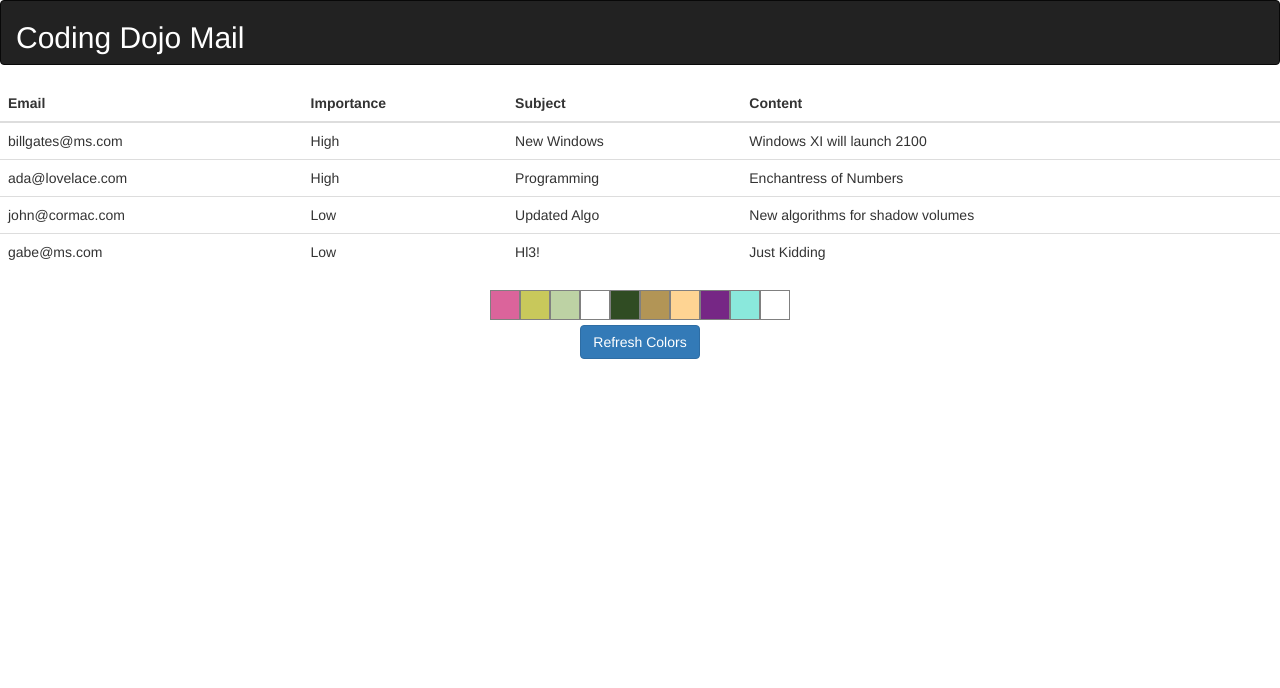
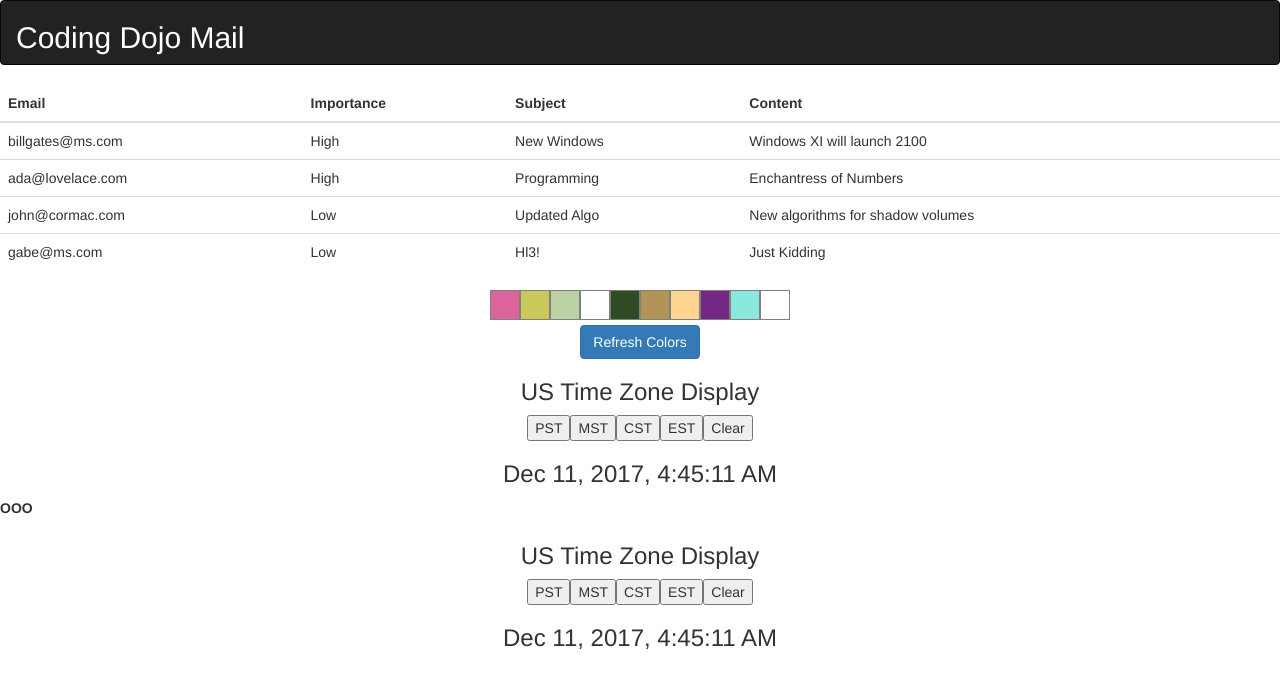
Before and after one commit to codingdojo-dkitzmiller/dojomail, an Angular app: page / in a window 1280 px wide. Shown: the top 688 px of the page. Built offline with nearby package versions, Linux system fonts and the light colour scheme.

Commit message:
us-timezone-display

```diff
--- a/src/app/app.component.html
+++ b/src/app/app.component.html
@@ -1,3 +1,7 @@
 <app-dojomail></app-dojomail>
 
 <app-retro-barcode-generator></app-retro-barcode-generator>
+
+<app-us-timezone-display></app-us-timezone-display>
+<label>OOO</label>
+<app-us-timezone-display></app-us-timezone-display>
--- a/src/app/app.module.ts
+++ b/src/app/app.module.ts
@@ -5,12 +5,14 @@ import { AppComponent } from './app.component';
 import { DojomailComponent } from './dojomail/dojomail.component';
 import { RetroBarcodeGeneratorComponent } from './retro-barcode-generator/retro-barcode-generator.component';
 import {RandomColorsService} from './service/random-colors.service';
+import { UsTimezoneDisplayComponent } from './us-timezone-display/us-timezone-display.component';
 
 @NgModule({
   declarations: [
     AppComponent,
     DojomailComponent,
-    RetroBarcodeGeneratorComponent
+    RetroBarcodeGeneratorComponent,
+    UsTimezoneDisplayComponent
   ],
   imports: [
     BrowserModule
--- /dev/null
+++ b/src/app/us-timezone-display/us-timezone-display.component.css
@@ -0,0 +1,3 @@
+.timezonebutton {
+    width: 40;
+}
--- /dev/null
+++ b/src/app/us-timezone-display/us-timezone-display.component.html
@@ -0,0 +1,12 @@
+<div class='text-center'>
+    <h3>US Time Zone Display</h3>
+
+    <button class='timezonebutton' (click)="changeTimeZone($event)" name='pst'>PST</button>
+    <button class='timezonebutton' (click)="changeTimeZone($event)" name='mst'>MST</button>
+    <button class='timezonebutton' (click)="changeTimeZone($event)" name='cst'>CST</button>
+    <button class='timezonebutton' (click)="changeTimeZone($event)" name='est'>EST</button>
+    <button class='timezonebutton' (click)="changeTimeZone($event)" name='clear'>Clear</button>
+
+    <h3>{{ displayedTime | date : "medium" }}</h3>
+
+</div>
--- /dev/null
+++ b/src/app/us-timezone-display/us-timezone-display.component.ts
@@ -0,0 +1,64 @@
+import {Component, OnInit} from '@angular/core';
+import {Observable} from 'rxjs/Observable';
+
+@Component({
+    selector: 'app-us-timezone-display',
+    templateUrl: './us-timezone-display.component.html',
+    styleUrls: ['./us-timezone-display.component.css']
+})
+export class UsTimezoneDisplayComponent implements OnInit {
+
+    displayedTime = new Date();
+    hours = 0;
+    currentButton: HTMLButtonElement;
+
+    constructor() {
+    }
+
+    ngOnInit() {
+        setInterval(() => {
+
+            this.displayedTime = new Date();
+            const hrs = this.displayedTime.getHours();
+            this.displayedTime.setHours(hrs - this.hours);
+        }, 1000);
+    }
+
+    changeTimeZone($event: Event) {
+        console.log($event);
+        if (!this.currentButton) {
+            this.currentButton = <HTMLButtonElement>$event.target;
+            this.currentButton.style.backgroundColor = 'yellow';
+        }
+
+        if (this.currentButton === (<HTMLButtonElement>$event.target)) {
+            return;
+        }
+
+        this.currentButton.style.backgroundColor = 'white';
+        this.currentButton = <HTMLButtonElement>$event.target;
+        this.currentButton.style.backgroundColor = 'yellow';
+
+        this.updateTime(this.currentButton.name);
+    }
+
+    updateTime(name: string) {
+        console.log(this.displayedTime.getTimezoneOffset());
+        this.getTimeZoneDifference(name);
+    }
+
+    getTimeZoneDifference(tz: string) {
+
+        this.hours = 0;
+        if (tz === 'pst') {
+            this.hours = 0;
+        } else if (tz === 'mst') {
+            this.hours = 1;
+        } else if (tz === 'cst') {
+            this.hours = 2;
+        } else if (tz === 'est') {
+            this.hours = 3;
+        }
+    }
+
+}
```
Also changed, not shown: 1 other file (tests, documents, lock files or other folders).
